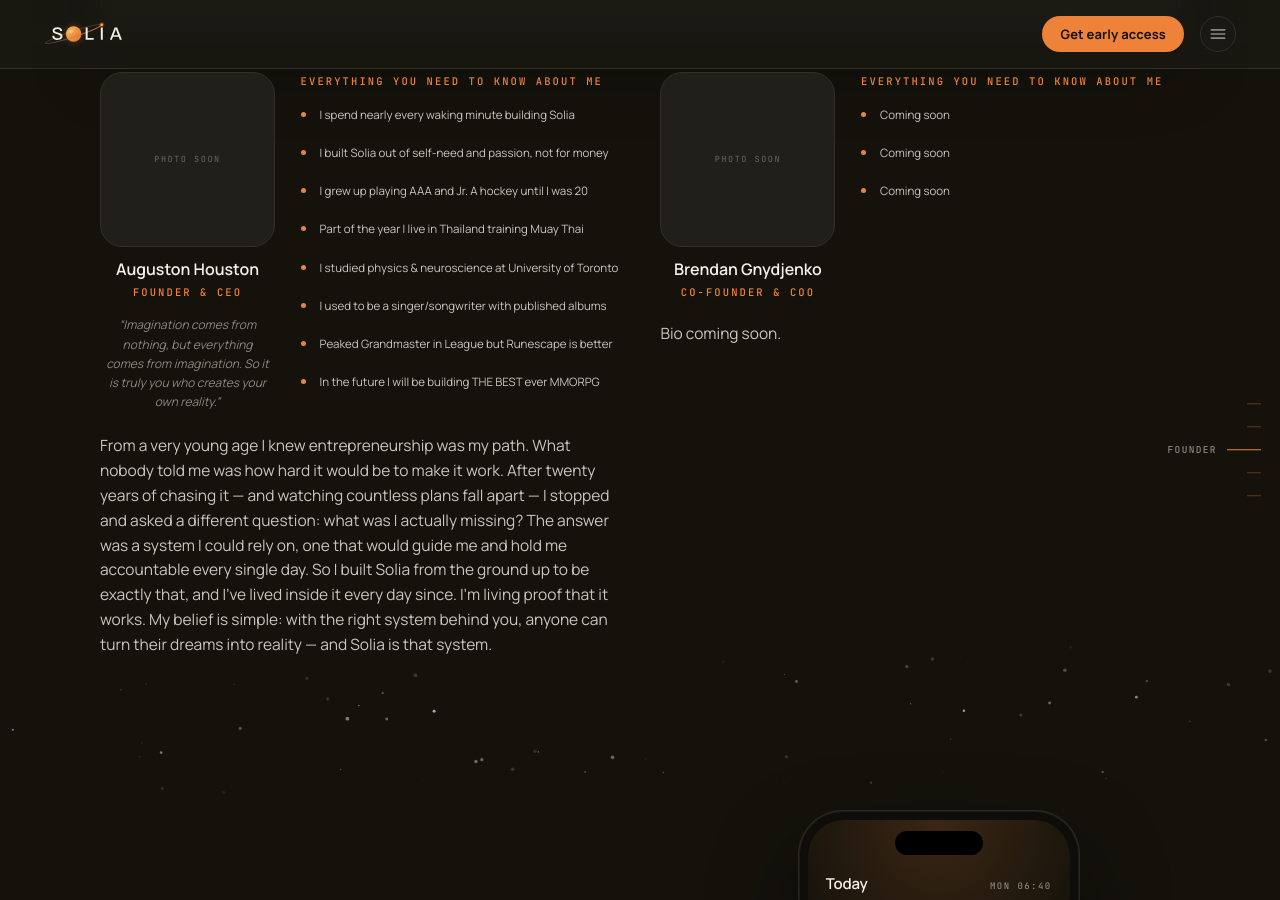
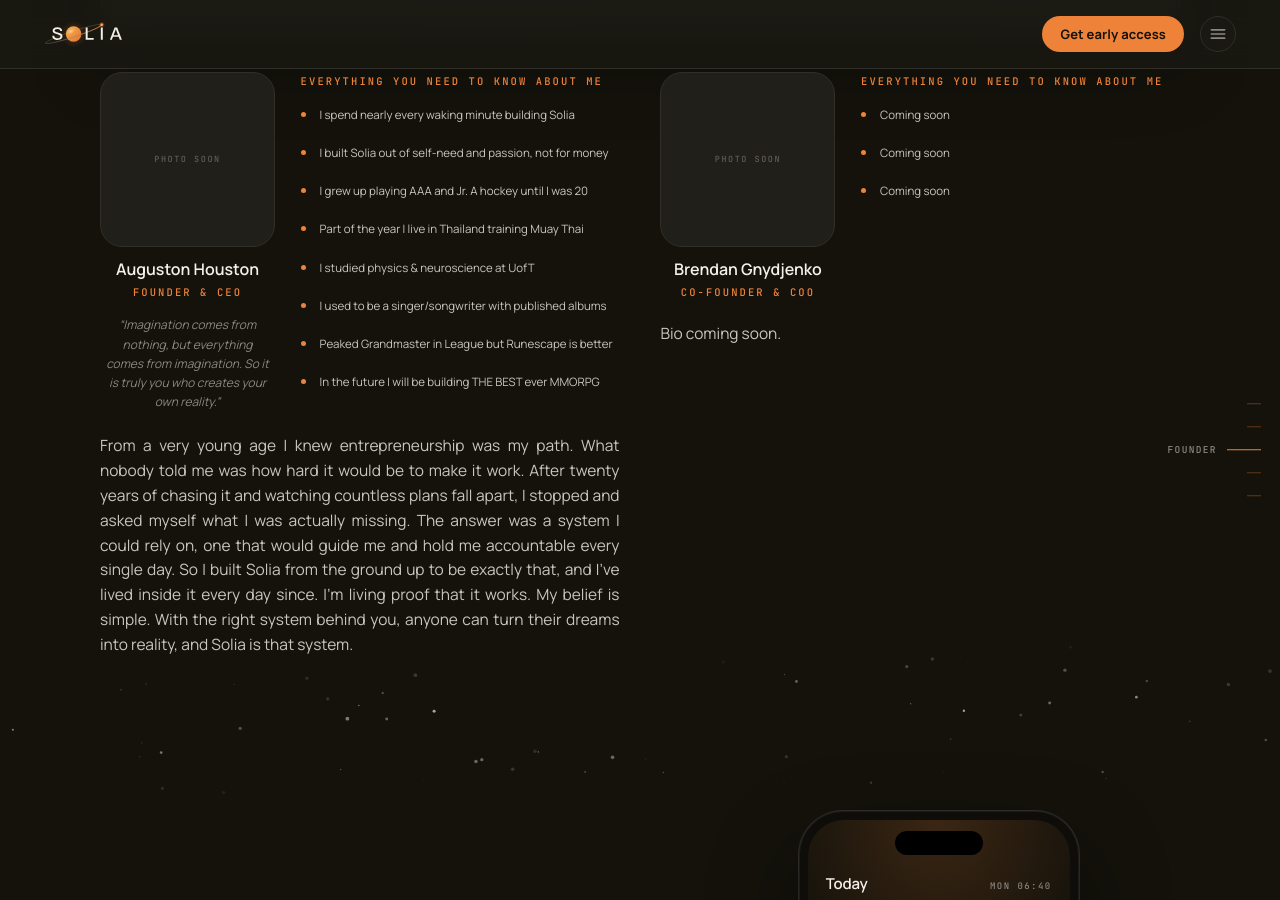
Before and after one commit to Solia-SaaS/Solia-Site, a Jekyll site: the page built from index.html, in a window 1280 px wide and 900 px high, scrolled down 4678 px. Built offline with Jekyll 4.4.1, drawn with Linux system fonts in a browser that asks for light colours.

Commit message:
Bio: natural punctuation, justified alignment; UofT bullet
Co-Authored-By: Claude Fable 5 <noreply@anthropic.com>

```diff
--- a/assets/css/landing.css
+++ b/assets/css/landing.css
@@ -621,6 +621,7 @@ main.landing {
   margin: 12px 0 0;
   font: 400 clamp(14px, 1.3vw, 15.5px)/1.6 Manrope, sans-serif;
   color: var(--ink-soft);
+  text-align: justify;
 }
 @media (max-width: 700px) {
   .founder-grid { grid-template-columns: 1fr; gap: 34px; }
--- a/index.html
+++ b/index.html
@@ -461,7 +461,7 @@ description: Solia is a Life Operating System designed to align your actions wit
               <li><span class="tick-dot" aria-hidden="true"></span><span>I built Solia out of self-need and passion, not for money</span></li>
               <li><span class="tick-dot" aria-hidden="true"></span><span>I grew up playing AAA and Jr. A hockey until I was 20</span></li>
               <li><span class="tick-dot" aria-hidden="true"></span><span>Part of the year I live in Thailand training Muay Thai</span></li>
-              <li><span class="tick-dot" aria-hidden="true"></span><span>I studied physics &amp; neuroscience at University of Toronto</span></li>
+              <li><span class="tick-dot" aria-hidden="true"></span><span>I studied physics &amp; neuroscience at UofT</span></li>
               <li><span class="tick-dot" aria-hidden="true"></span><span>I used to be a singer/songwriter with published albums</span></li>
               <li><span class="tick-dot" aria-hidden="true"></span><span>Peaked Grandmaster in League but Runescape is better</span></li>
               <li><span class="tick-dot" aria-hidden="true"></span><span>In the future I will be building THE BEST ever MMORPG</span></li>
@@ -475,14 +475,13 @@ description: Solia is a Life Operating System designed to align your actions wit
           </figcaption>
           <p class="founder-bio">From a very young age I knew entrepreneurship was my path. What nobody
              told me was how hard it would be to make it work. After twenty years of
-             chasing it — and watching countless plans fall apart — I stopped and
-             asked a different question: what was I actually missing? The answer was
-             a system I could rely on, one that would guide me and hold me
-             accountable every single day. So I built Solia from the ground up to be
-             exactly that, and I&#39;ve lived inside it every day since. I&#39;m living
-             proof that it works. My belief is simple: with the right system behind
-             you, anyone can turn their dreams into reality — and Solia is that
-             system.</p>
+             chasing it and watching countless plans fall apart, I stopped and asked
+             myself what I was actually missing. The answer was a system I could
+             rely on, one that would guide me and hold me accountable every single
+             day. So I built Solia from the ground up to be exactly that, and
+             I&#39;ve lived inside it every day since. I&#39;m living proof that it
+             works. My belief is simple. With the right system behind you, anyone
+             can turn their dreams into reality, and Solia is that system.</p>
         </figure>
         <figure class="founder-card" data-reveal>
           <div class="founder-photo">
```
